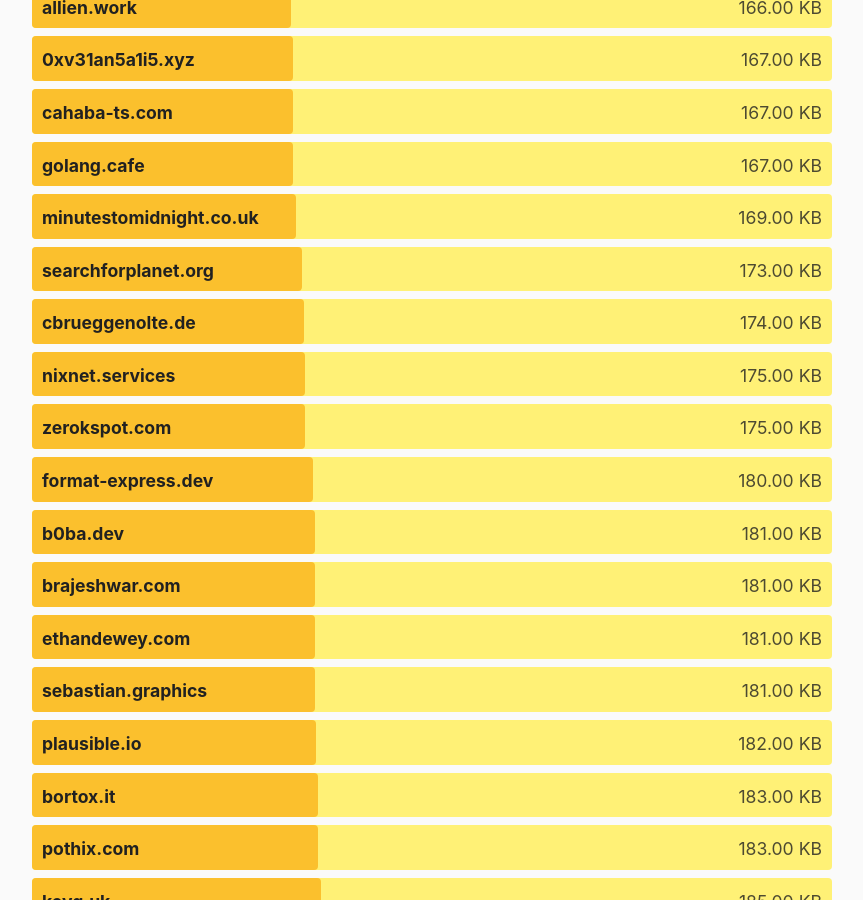
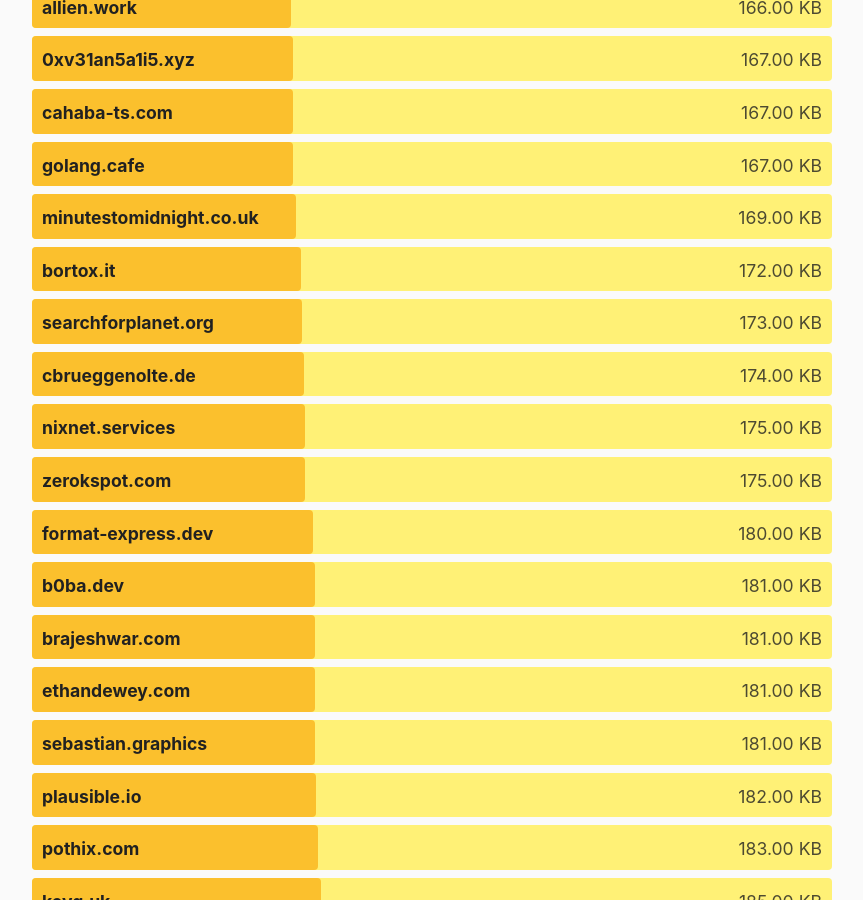
Before and after one commit to kevquirk/512kb.club, a Jekyll site: the page built from index.md, in a window 1280 px wide and 900 px high, scrolled down 19843 px. Shown: the whole window, without its empty margins (208-1071 px from the left). Built offline with Jekyll 4.4.1, drawn with Linux system fonts in a browser that asks for light colours.

Commit message:
Update size
minified some code. GTMetrix updated: https://gtmetrix.com/reports/bortox.it/JymWZInR/

```diff
--- a/_data/sites.yml
+++ b/_data/sites.yml
@@ -390,8 +390,8 @@
 
 - domain: bortox.it
   url: https://bortox.it/en
-  size: 183
-  last_checked: 2022-08-16
+  size: 172
+  last_checked: 2022-08-20
 
 - domain: brainbaking.com
   url: https://brainbaking.com/
```
